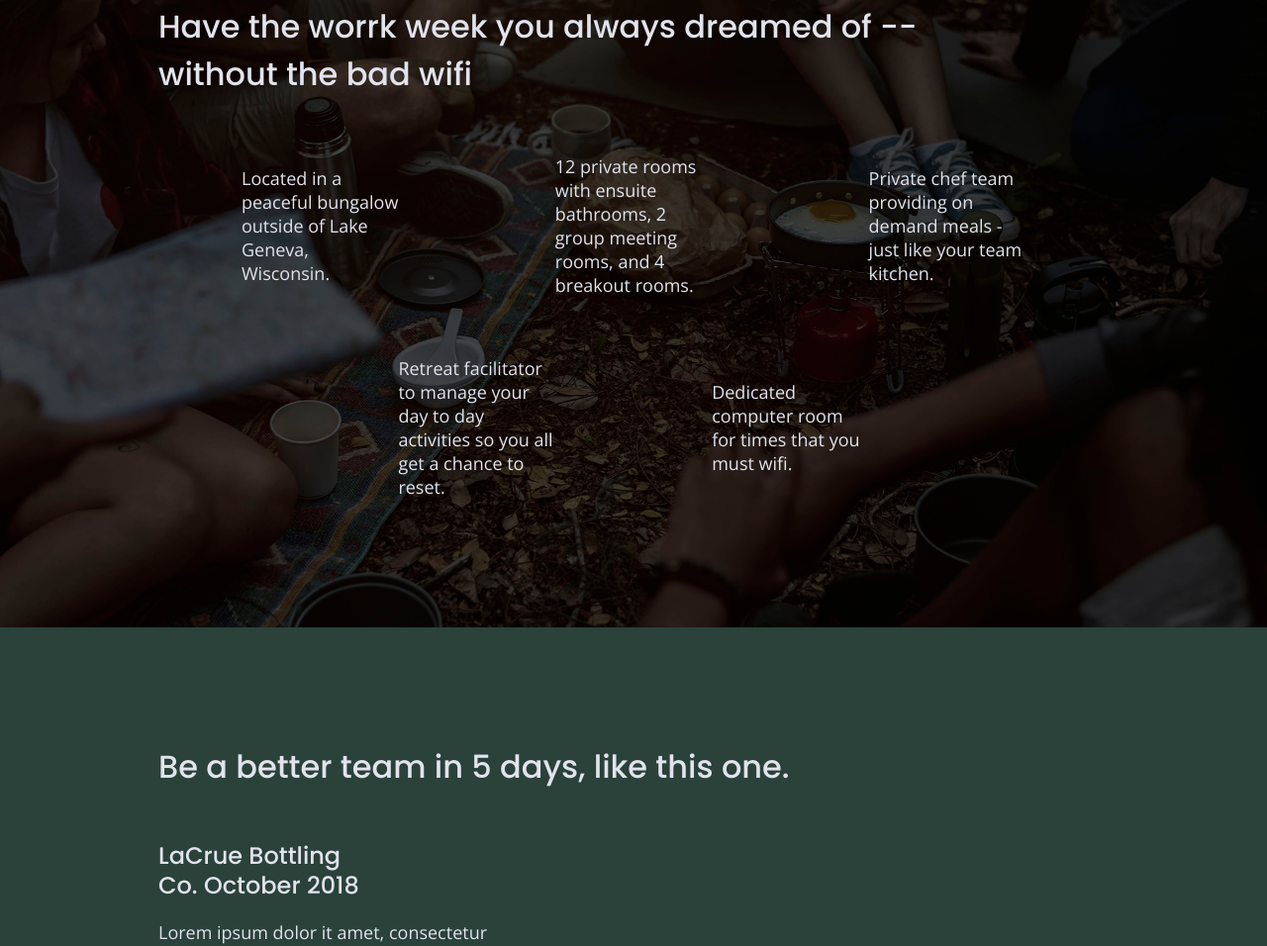
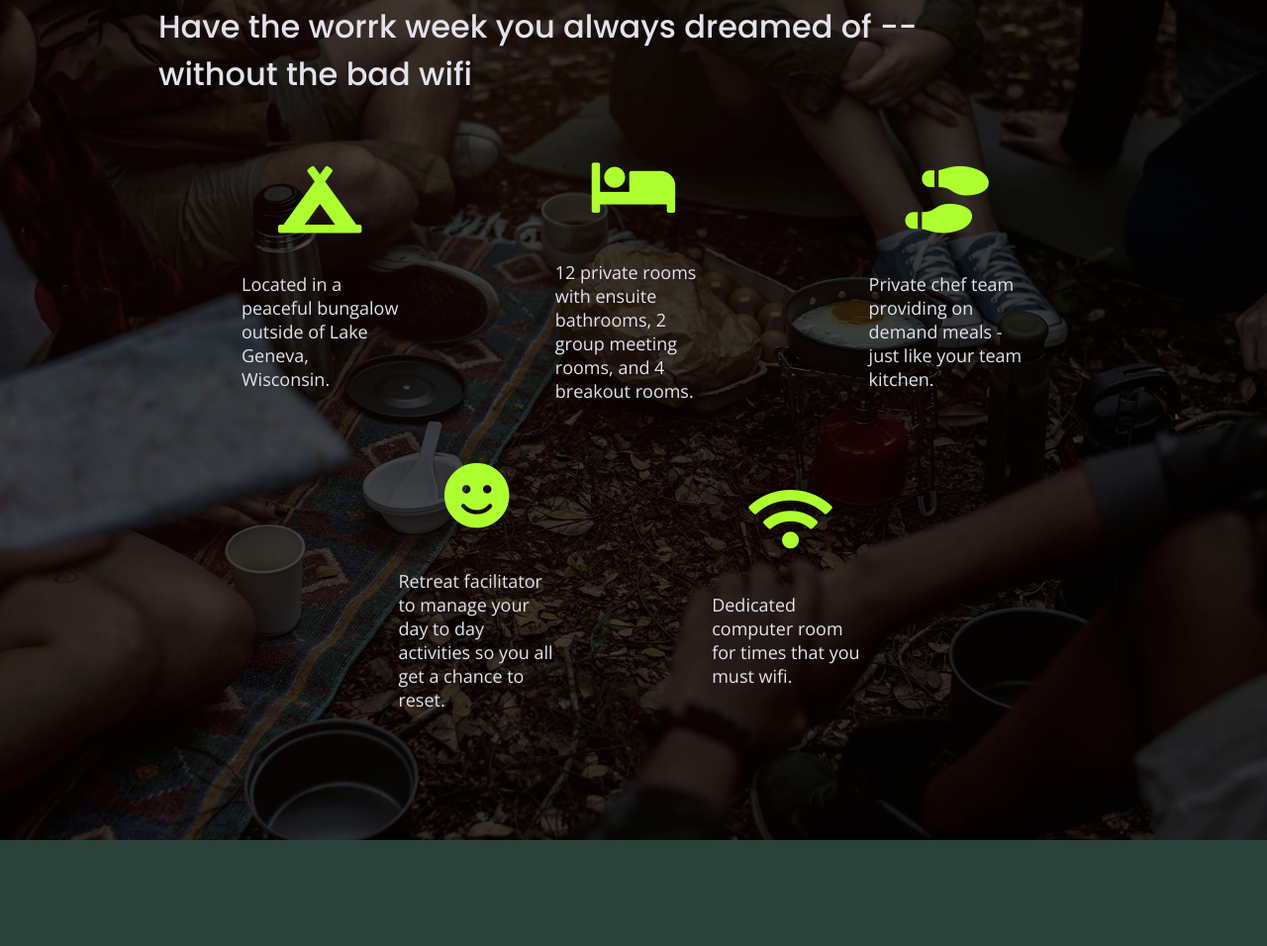
Before and after one commit to Shannon-Abbs/unplugged-site, a website built with Parcel: page index.html in a window 1280 px wide. Shown: the part 1327-2283 px from the top of the page at 99% size. Built offline with nearby package versions, Linux system fonts and the light colour scheme.

Commit message:
Added font icons and css to boot

```diff
--- a/css/main.css
+++ b/css/main.css
@@ -342,6 +342,12 @@ aside {
 
 .features p {
   margin: 0;
+}
+
+.features i {
+	font-size: 3.75em;
+    margin-bottom: 40px;
+   color: greenyellow;
 }
 
 /* Reviews */
--- a/index.html
+++ b/index.html
@@ -22,7 +22,12 @@
   <link rel="stylesheet" href="css/normalize.css">
   <link rel="stylesheet" href="css/main.css">
 
+  <!-- FontAwesome CDN version 5.5 -->
+<link rel="stylesheet" href="https://use.fontawesome.com/releases/v5.5.0/css/all.css" integrity="sha384-B4dIYHKNBt8Bc12p+WXckhzcICo0wtJAoU8YZTY5qE0Id1GSseTk6S+L3BlXeVIU" crossorigin="anonymous">
+
   <meta name="theme-color" content="#fafafa">
+
+
 </head>
 
 <body>
@@ -93,30 +98,30 @@
 
         <div class="features-items">
           <article>
-            <p class="fontawesome-icon"></p>
+            <p class="fontawesome-icon"> <i class="fas fa-campground"></i></p>
             <p class="features-item-description">Located in a peaceful bungalow outside of Lake Geneva, Wisconsin.</p>
           </article>
 
           <article>
-            <p class="bed-icon"></p>
+            <p class="bed-icon"> <i class="fas fa-bed"></i></p>
             <p class="features-item-description">12 private rooms with ensuite bathrooms, 2 group meeting rooms, and 4
               breakout rooms.</p>
           </article>
 
           <article>
-            <p class="shoes-icon"></p>
+            <p class="shoes-icon"> <i class="fas fa-shoe-prints"></i></p>
             <p class="features-item-description">Private chef team providing on demand meals - just like your team
               kitchen.</p>
           </article>
 
           <article>
-            <p class="smile-icon"></p>
+            <p class="smile-icon"> <i class="fas fa-smile"></i></p>
             <p class="features-item-description">Retreat facilitator to manage your day to day activities so you all get
               a chance to reset.</p>
           </article>
 
           <article>
-            <p class="wifi-icon"></p>
+            <p class="wifi-icon"><i class="fas fa-wifi"></i></p>
             <p class="features-item-description">Dedicated computer room for times that you must wifi.</p>
           </article>
         </div>
```
Also changed, not shown: about/index.html (+3 -0 lines), faq/index.html (+3 -0 lines).
